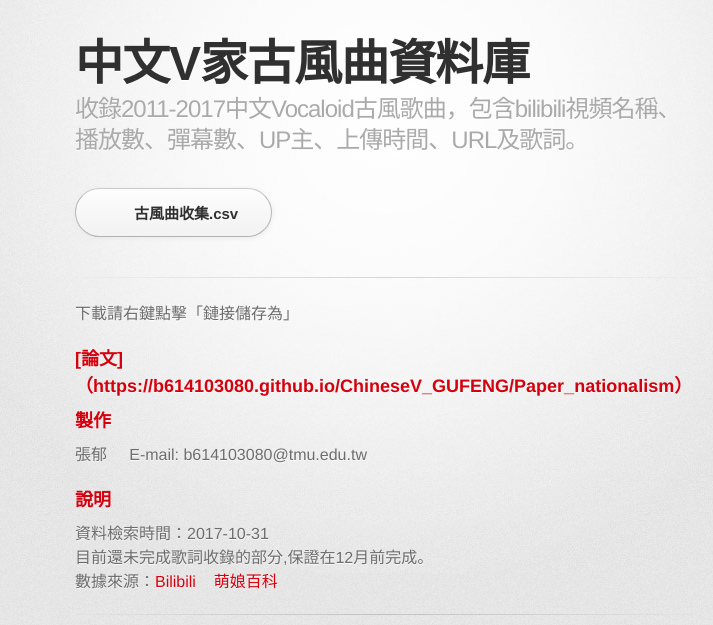
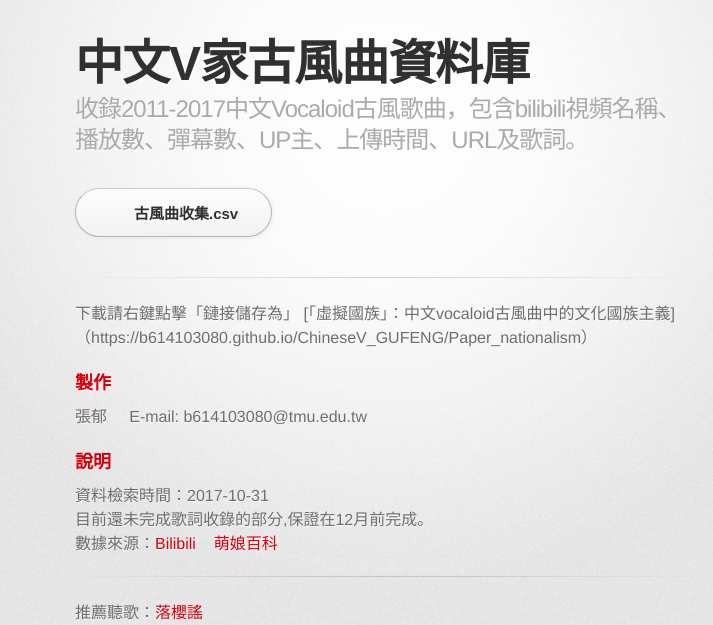
Before and after one commit to fireindark707/ChineseV_GUFENG, a Jekyll site: the page built from docs/index.md, in a window 1280 px wide, cut to the strip 0-625 px from the top of the page. Shown: the whole strip, without its empty margins (255-968 px from the left). Built offline with Jekyll 4.4.1, drawn with Linux system fonts in a browser that asks for light colours; some web fonts are replaced.

Commit message:
Update index.md

```diff
--- a/docs/index.md
+++ b/docs/index.md
@@ -2,7 +2,7 @@
 layout: default
 ---
 下載請右鍵點擊「鏈接儲存為」
-### [論文]（https://b614103080.github.io/ChineseV_GUFENG/Paper_nationalism）
+[「虛擬國族」：中文vocaloid古風曲中的文化國族主義]（https://b614103080.github.io/ChineseV_GUFENG/Paper_nationalism）
 ### 製作
 張郁
 E-mail: b614103080@tmu.edu.tw
```
